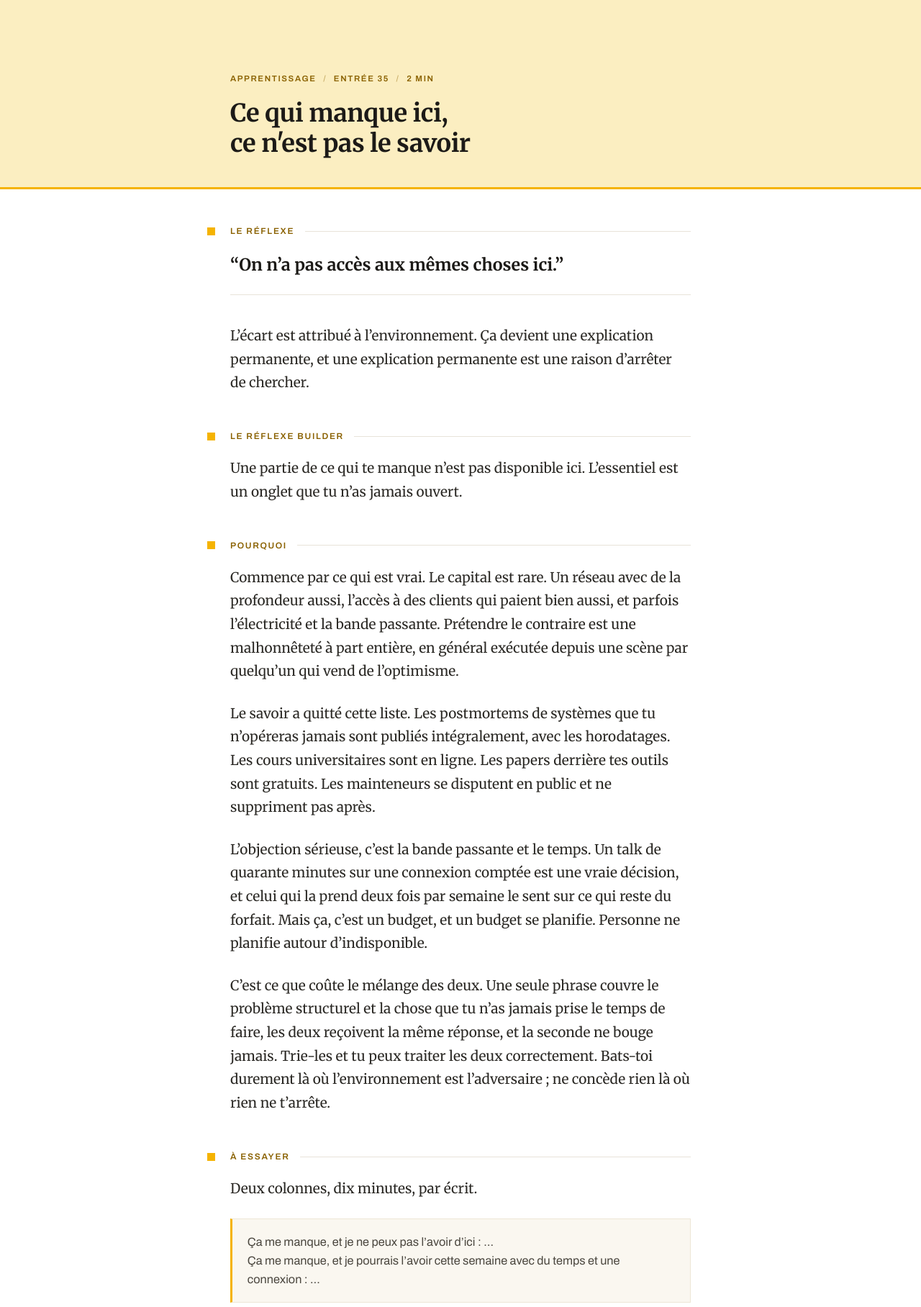
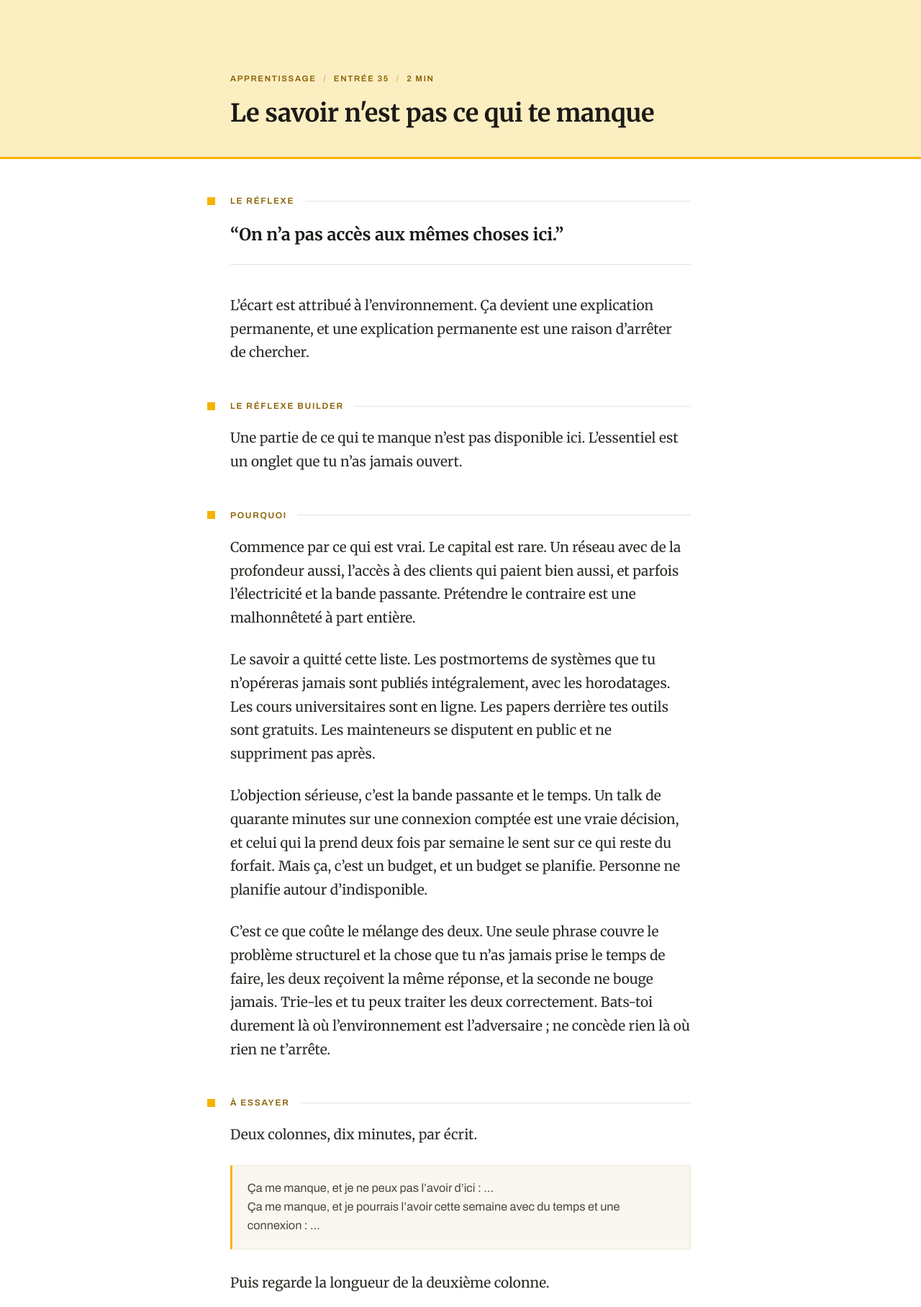
Before and after one commit to luuuc/build-here-book, a Jekyll site: the page built from _chapters/08-05-le-savoir-nest-pas-ce-qui-te-manque.md, in a window 1280 px wide, cut to the strip 104-1920 px from the top of the page. Shown: the whole strip at 72% size. Built offline with Jekyll 4.4.1, drawn with Linux system fonts in a browser that asks for light colours.

Commit message:
docs(chapters): retire le grief qui reste en dehors de l'ouverture
Le constat sur le marché de la visibilité est posé une fois dans
l'ouverture. Trois passages le répétaient plus loin, dans des entrées
où il ne servait pas l'argument.

L'entrée sur le savoir change de titre. L'ancien posait un manque avant
de le démentir. Son ancienne adresse redirige vers la nouvelle.

```diff
--- a/_chapters/08-05-ce-qui-manque-ici-ce-nest-pas-le-savoir.md
+++ b/_chapters/08-05-le-savoir-nest-pas-ce-qui-te-manque.md
@@ -1,8 +1,10 @@
 ---
 layout: chapter
-title: "Ce qui manque ici, ce n'est pas le savoir"
+title: "Le savoir n'est pas ce qui te manque"
 part: "Apprentissage"
 order: 45
+redirect_from:
+  - /chapters/08-05-ce-qui-manque-ici-ce-nest-pas-le-savoir.html
 metadata:
   principle: "35"
   reading_time_in_minutes: 2
@@ -12,7 +14,7 @@ categories:
   - niveau
 seo:
   description: "Commence par ce qui est vrai. Le capital est rare. Un réseau avec de la profondeur aussi, l'accès à des clients qui paient bien aussi, et parfois l'électricité et la bande passante."
-  keywords: "build here, apprentissage, tech afrique, builder, manque, savoir"
+  keywords: "build here, apprentissage, tech afrique, builder, savoir, manque"
 ---
 
 ## Le réflexe
@@ -27,7 +29,7 @@ Une partie de ce qui te manque n'est pas disponible ici. L'essentiel est un ongl
 
 ## Pourquoi
 
-Commence par ce qui est vrai. Le capital est rare. Un réseau avec de la profondeur aussi, l'accès à des clients qui paient bien aussi, et parfois l'électricité et la bande passante. Prétendre le contraire est une malhonnêteté à part entière, en général exécutée depuis une scène par quelqu'un qui vend de l'optimisme.
+Commence par ce qui est vrai. Le capital est rare. Un réseau avec de la profondeur aussi, l'accès à des clients qui paient bien aussi, et parfois l'électricité et la bande passante. Prétendre le contraire est une malhonnêteté à part entière.
 
 Le savoir a quitté cette liste. Les postmortems de systèmes que tu n'opéreras jamais sont publiés intégralement, avec les horodatages. Les cours universitaires sont en ligne. Les papers derrière tes outils sont gratuits. Les mainteneurs se disputent en public et ne suppriment pas après.
 
--- a/_chapters/15-03-ce-que-publier-coute-vraiment-ici.md
+++ b/_chapters/15-03-ce-que-publier-coute-vraiment-ici.md
@@ -29,7 +29,7 @@ Commence par ce qui est vrai, parce que la liste est courte et qu'elle est séri
 
 Ces quatre coûts n'ont pas la même nature, et c'est là que tout se joue. Les deux derniers sont des conditions fixées par quelqu'un d'autre, et ils ont leurs entrées ailleurs dans ce mouvement. Les deux premiers sont des décisions que tu prends chaque semaine sans jamais les nommer.
 
-C'est le mélange qui coûte cher, exactement comme dans *Ce qui manque ici, ce n'est pas le savoir*. Une seule phrase couvre la clause de confidentialité que tu n'as jamais lue et le texte que tu n'as jamais écrit. Les deux reçoivent la même réponse, et le second ne bouge jamais.
+C'est le mélange qui coûte cher, exactement comme dans *Le savoir n'est pas ce qui te manque*. Une seule phrase couvre la clause de confidentialité que tu n'as jamais lue et le texte que tu n'as jamais écrit. Les deux reçoivent la même réponse, et le second ne bouge jamais.
 
 Trie-les et la moitié du problème disparaît le jour même. Le client n'a pas besoin d'un nom, le montant n'a pas besoin d'être exact, le fournisseur peut rester "un prestataire de paiement". Ce qui doit être précis, c'est la séquence technique, et elle n'appartient à personne. La plupart des choses que tu crois ne pas pouvoir publier sont des choses que tu ne peux pas publier telles quelles. Pour l'autre moitié, il n'y a pas de raccourci. Lis ton contrat. Dix minutes, une fois, et tu sauras de quel côté de la ligne tu te trouves au lieu de le supposer depuis trois ans.
 
```
Also changed, not shown: _chapters/01-00-curiosite.md (+1 -1 lines), _chapters/08-00-apprentissage.md (+1 -1 lines), _chapters/08-01-ton-meilleur-professeur-ne-travaille-pas-ici.md (+1 -1 lines).
